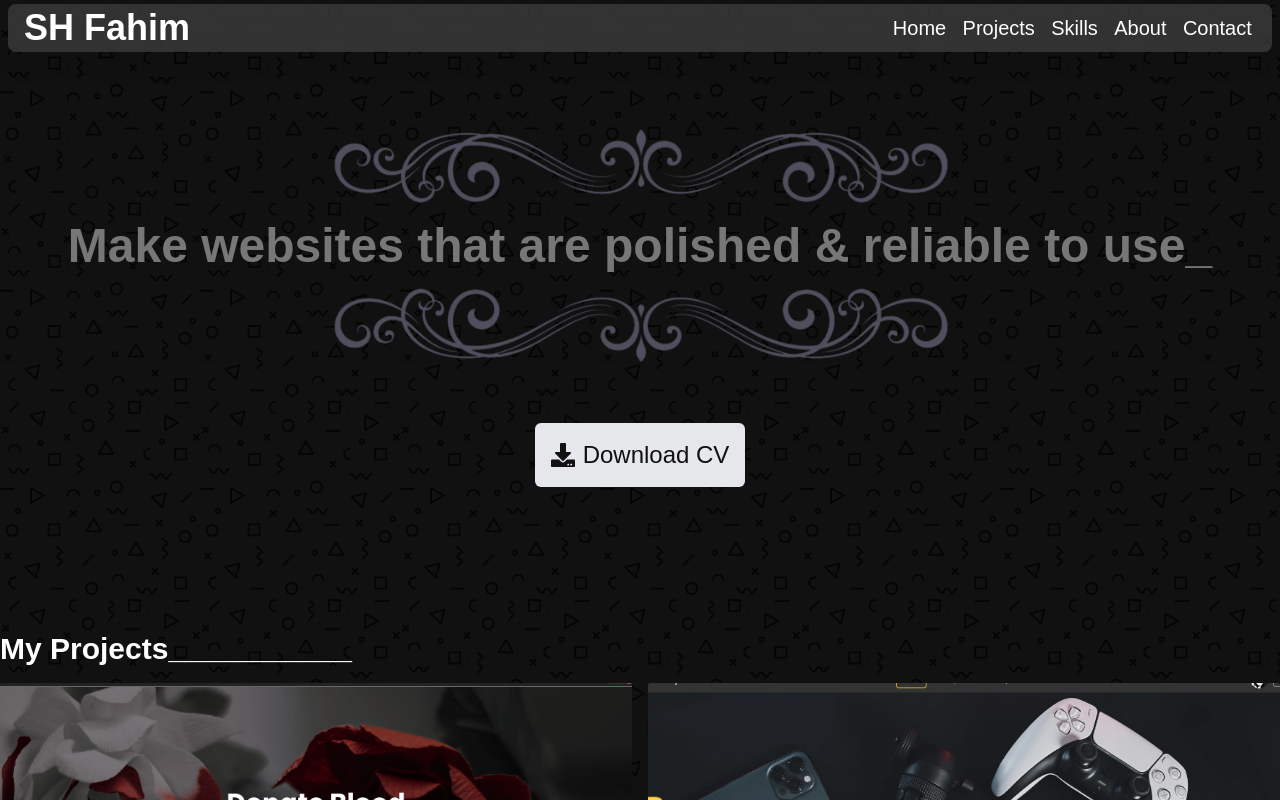
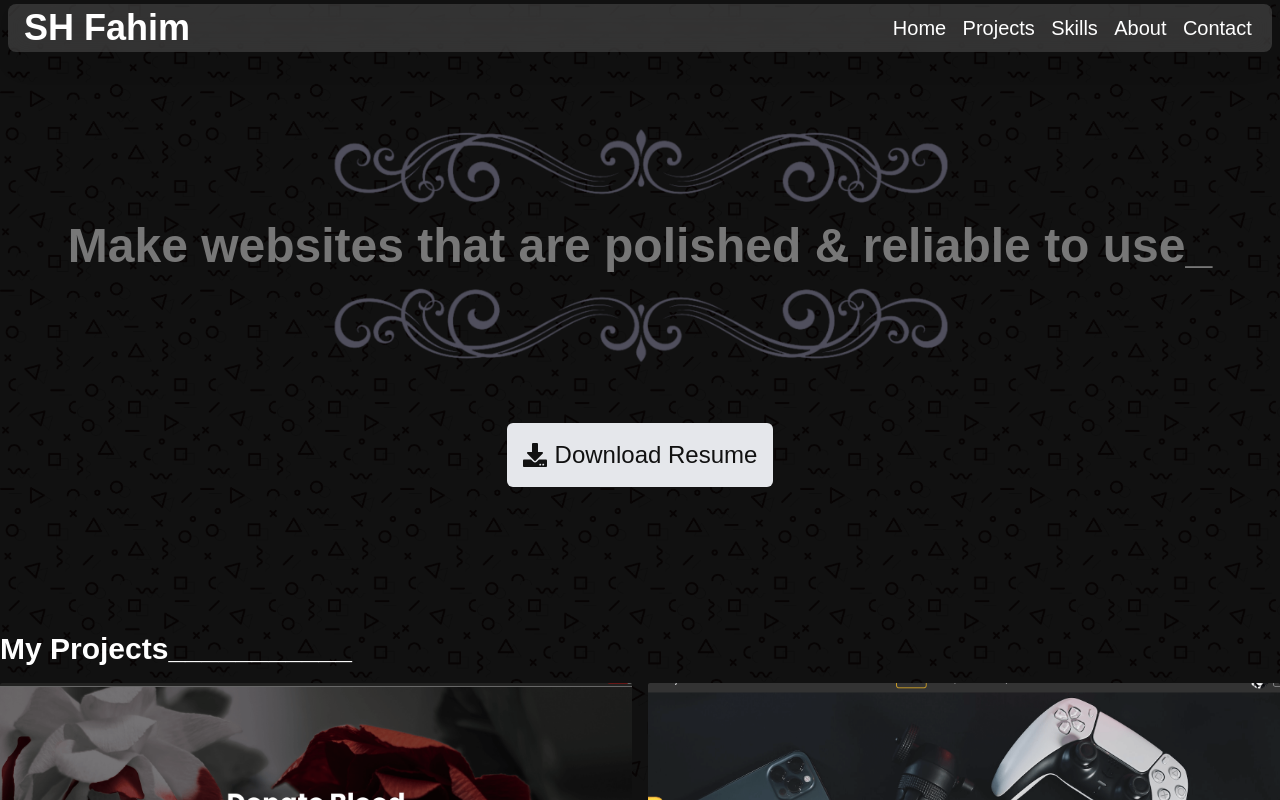
Before and after one commit to FAHIM-33/my-portfolio, a React (Vite) app: page / in a window 1280 px wide. Shown: the top 800 px of the page. Built offline with nearby package versions, Linux system fonts and the light colour scheme; a web font is replaced by a local one.

Commit message:
added links

```diff
--- a/src/pages/Contact.jsx
+++ b/src/pages/Contact.jsx
@@ -6,7 +6,7 @@ const Contact = () => {
         <section className="cont " id="contact">
             <SecHead text='Contact me'></SecHead>
 
-            <section  className="text-high mb-8 mt-12 py-4 border border-low md:mx-0 mx-2 rounded-lg">
+            <section className="text-high mb-8 mt-12 py-4 border border-low md:mx-0 mx-2 rounded-lg">
                 <div className="flex flex-col md:flex-row gap-10">
 
                     <div className="w-auto md:w-1/2 text-center md:text-right">
@@ -26,13 +26,13 @@ const Contact = () => {
                                 type="submit">Send</button>
                         </form>
                         <p className="flex items-center gap-4 font-medium text-2xl"> Social media: <span className="flex gap-4 text-4xl">
-                            <a href="https://www.facebook.com/shahriyerhossain.fahim/" title="Go to Facebook profile">
+                            <a href="https://www.facebook.com/shahriyerhossain.fahim/" title="Go to Facebook profile" target="_blank" rel="noopener noreferrer" >
                                 <FaFacebook></FaFacebook>
                             </a>
-                            <a href="https://github.com/FAHIM-33" title="Go to GitHub profile">
+                            <a href="https://github.com/FAHIM-33" title="Go to GitHub profile" target="_blank" rel="noopener noreferrer" >
                                 <FaGithub></FaGithub>
                             </a>
-                            <a href="" title="Go to LinkedIn profile">
+                            <a href="https://www.linkedin.com/in/sh-fahim-1607612ab/" title="Go to LinkedIn profile" target="_blank" rel="noopener noreferrer" >
                                 <FaLinkedin></FaLinkedin>
                             </a>
 
--- a/src/pages/Home.jsx
+++ b/src/pages/Home.jsx
@@ -15,9 +15,10 @@ const Home = () => {
         <div className="">
             <Banner></Banner>
             <div>
-                <a href="/cv.txt" className="w-fit flex gap-2 items-center text-2xl bg-gray-200 duration-200 hover:bg-white hover:scale-105 text-prim mx-auto mt-12 p-4 rounded-md" download >
+                <a href="https://drive.google.com/uc?export=download&id=1sFIV6II4jXQmoeexFTxq-wqDcwymfZjm"
+                className="w-fit flex gap-2 items-center text-lg md:text-2xl bg-gray-200 duration-200 hover:bg-white hover:scale-105 text-prim mx-auto mt-12 p-2 md:p-4 rounded-md" download='SH Fahim resume.pdf' >
                     <FaDownload></FaDownload>
-                    Download CV
+                    Download Resume
                 </a>
             </div>
             <Porjects></Porjects>
--- a/src/pages/Porjects.jsx
+++ b/src/pages/Porjects.jsx
@@ -20,7 +20,7 @@ const Porjects = () => {
                     projects?.map(obj => <div key={obj.id}
                         className=" event-card overflow-hidden relative rounded-sm "
                     >
-                        <a href={obj.liveLink}>
+                        <a href={obj.liveLink} title={obj.name} target="_blank" rel="noopener noreferrer">
                             <figure>
                                 <img src={obj.img} alt="borken image" />
                             </figure>
```
